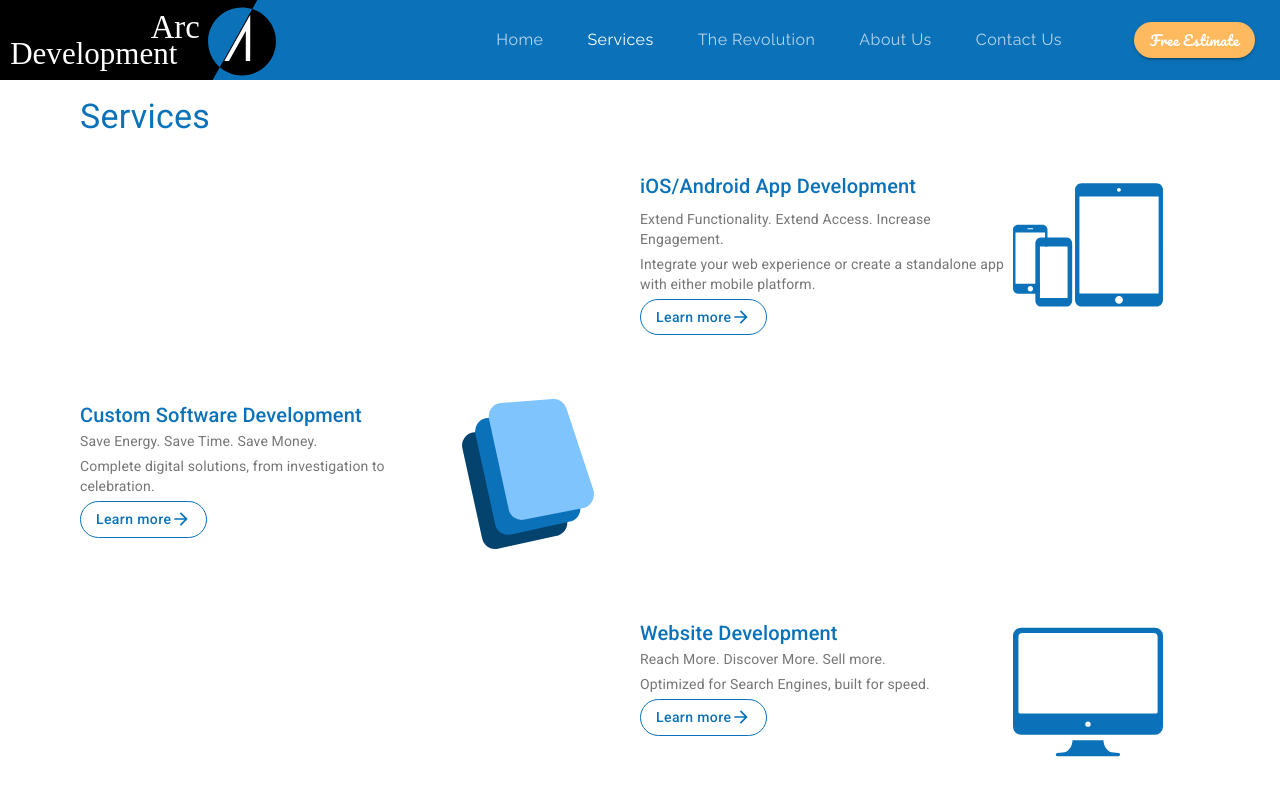
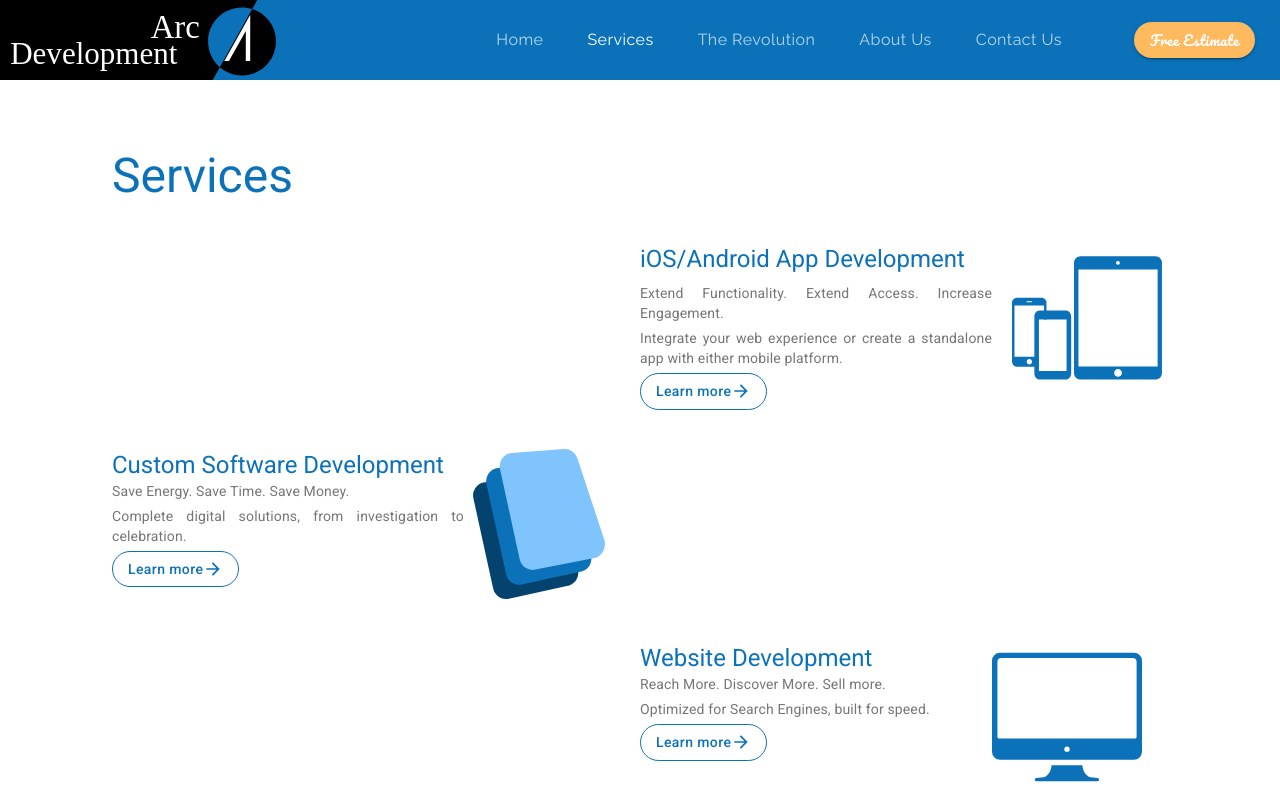
Before and after one commit to EhsanEbneKhodadad/Arc-Development, a React (Create React App) app: page /services in a window 1280 px wide. Shown: the top 800 px of the page. Built offline with nearby package versions, Linux system fonts and the light colour scheme.

Commit message:
fix bugs

```diff
--- a/src/components/Dialog/EstimateDialog.js
+++ b/src/components/Dialog/EstimateDialog.js
@@ -52,9 +52,15 @@ const useStyles = makeStyles((theme) => ({
   },
   btnContainer: {
     marginTop: "4rem",
+    [theme.breakpoints.down("xs")]: {
+      margin: "0",
+    },
   },
   margin: {
     margin: "2rem 0 0 4rem",
+    [theme.breakpoints.down("sm")]: {
+      margin: "2rem 0 0 0",
+    },
   },
   price: {
     color: theme.palette.secondary.main,
--- a/src/components/Home/AppDevelopment.js
+++ b/src/components/Home/AppDevelopment.js
@@ -28,13 +28,13 @@ const AppDevelopment = (props) => {
       <Grid item className={classes.right}>
         <Grid container alignItems="center">
           <Grid item md={8} xs={9}>
-            <Typography variant="h6" color="primary" gutterBottom>
+            <Typography variant="h5" color="primary" paragraph>
               iOS/Android App Development
             </Typography>
-            <Typography variant="body2" color="textSecondary" gutterBottom>
+            <Typography variant="body2" color="textSecondary" paragraph>
               Extend Functionality. Extend Access. Increase Engagement.
             </Typography>
-            <Typography variant="body2" color="textSecondary" gutterBottom>
+            <Typography variant="body2" color="textSecondary" paragraph>
               Integrate your web experience or create a standalone app with
               either mobile platform.
             </Typography>
--- a/src/components/Home/Revolution.js
+++ b/src/components/Home/Revolution.js
@@ -46,7 +46,7 @@ const Revolution = (props) => {
       <Grid item>
         <Card className={classes.root}>
           <CardContent>
-            <Typography variant="h6" color="primary">
+            <Typography variant="h5" color="primary" paragraph>
               The Revolution
             </Typography>
             <Typography color="textSecondary" align="justify">
--- a/src/components/Home/SoftwareDevelopment.js
+++ b/src/components/Home/SoftwareDevelopment.js
@@ -30,13 +30,13 @@ const SoftwareDevelopment = (props) => {
       <Grid item className={classes.margin}>
         <Grid container>
           <Grid item md={4} xs={9}>
-            <Typography variant="h6" color="primary">
+            <Typography variant="h5" color="primary" paragraph>
               Custom Software Development
             </Typography>
-            <Typography variant="body2" color="textSecondary" gutterBottom>
+            <Typography variant="body2" color="textSecondary" paragraph>
               Save Energy. Save Time. Save Money.
             </Typography>
-            <Typography variant="body2" color="textSecondary" gutterBottom>
+            <Typography variant="body2" color="textSecondary" paragraph>
               Complete digital solutions, from investigation to{" "}
               <span className={classes.span}>celebration</span>.
             </Typography>
--- a/src/components/Home/Technology.js
+++ b/src/components/Home/Technology.js
@@ -58,10 +58,10 @@ const Technology = (props) => {
           alignItems="center"
           className={classes.center}
         >
-          <Grid item md={4} sm={8}>
+          <Grid item md={5} sm={8}>
             <Grid container justifyContent="center" spacing={3}>
               <Grid item>
-                <Typography variant="h6" color="primary">
+                <Typography variant="h5" color="primary">
                   Bringing West Coast Technology to the Midwest
                 </Typography>
               </Grid>
--- a/src/components/Home/WebsiteDevelopment.js
+++ b/src/components/Home/WebsiteDevelopment.js
@@ -30,13 +30,13 @@ const WebsiteDevelopment = (props) => {
       <Grid item className={classes.margin}>
         <Grid container>
           <Grid item md={4} xs={9}>
-            <Typography variant="h6" color="primary">
+            <Typography variant="h5" color="primary" paragraph>
               Website Development
             </Typography>
-            <Typography variant="body2" color="textSecondary" gutterBottom>
+            <Typography variant="body2" color="textSecondary" paragraph>
               Reach More. Discover More. Sell more.
             </Typography>
-            <Typography variant="body2" color="textSecondary" gutterBottom>
+            <Typography variant="body2" color="textSecondary" paragraph>
               Optimized for Search Engines, built for speed.
             </Typography>
             <LearnBtn
--- a/src/container/Estimate.js
+++ b/src/container/Estimate.js
@@ -217,6 +217,7 @@ const Estimate = () => {
         setEmail("");
         setPhone("");
         setMessage("");
+        setQuestions(_.cloneDeep(data));
       })
       .catch((err) => {
         swal("Error", "", "error");
--- a/src/container/Services.js
+++ b/src/container/Services.js
@@ -12,6 +12,17 @@ import software from "../assets/software.svg";
 import website from "../assets/website.svg";
 
 const useStyles = makeStyles((theme) => ({
+  marginTop: {
+    marginTop: "3rem",
+    padding: "1rem 7rem",
+    minHeight: "90vh",
+    [theme.breakpoints.down("md")]: {
+      padding: "2rem 5rem",
+    },
+    [theme.breakpoints.down("xs")]: {
+      padding: "2rem",
+    },
+  },
   img: {
     width: "150px",
     height: "150px",
@@ -20,15 +31,7 @@ const useStyles = makeStyles((theme) => ({
       height: "150px",
     },
   },
-  title: {
-    paddingLeft: "5rem",
-    marginTop: "1rem",
-    [theme.breakpoints.down("sm")]: {
-      paddingLeft: "0",
-    },
-  },
   item: {
-    padding: "2rem 5rem",
     [theme.breakpoints.down("sm")]: {
       padding: "2rem",
     },
@@ -41,13 +44,9 @@ const Services = (props) => {
   const matches = useMediaQuery(theme.breakpoints.down("sm"));
 
   return (
-    <Grid
-      container
-      direction="column"
-      alignItems={matches ? "center" : "flex-start"}
-    >
-      <Grid item className={classes.title}>
-        <Typography variant="h4" color="primary">
+    <Grid container direction="column" justifyContent='space-around' className={classes.marginTop}>
+      <Grid item>
+        <Typography variant="h3" color="primary">
           Services
         </Typography>
       </Grid>
@@ -58,13 +57,23 @@ const Services = (props) => {
         className={classes.item}
       >
         <Grid item md={4} xs={9}>
-          <Typography variant="h6" color="primary" gutterBottom>
+          <Typography variant="h5" color="primary" gutterBottom>
             iOS/Android App Development
           </Typography>
-          <Typography variant="body2" color="textSecondary" gutterBottom>
+          <Typography
+            variant="body2"
+            color="textSecondary"
+            gutterBottom
+            align="justify"
+          >
             Extend Functionality. Extend Access. Increase Engagement.
           </Typography>
-          <Typography variant="body2" color="textSecondary" gutterBottom>
+          <Typography
+            variant="body2"
+            color="textSecondary"
+            gutterBottom
+            align="justify"
+          >
             Integrate your web experience or create a standalone app with either
             mobile platform.
           </Typography>
@@ -77,7 +86,7 @@ const Services = (props) => {
             }}
           />
         </Grid>
-        <Grid item md={2} xs={3}>
+        <Grid item md={2} xs={3} style={{ paddingLeft: 20 }}>
           <img alt="Mobile" src={mobile} className={classes.img} />
         </Grid>
       </Grid>
@@ -88,13 +97,23 @@ const Services = (props) => {
         className={classes.item}
       >
         <Grid item md={4} xs={9}>
-          <Typography variant="h6" color="primary">
+          <Typography variant="h5" color="primary">
             Custom Software Development
           </Typography>
-          <Typography variant="body2" color="textSecondary" gutterBottom>
+          <Typography
+            variant="body2"
+            color="textSecondary"
+            gutterBottom
+            align="justify"
+          >
             Save Energy. Save Time. Save Money.
           </Typography>
-          <Typography variant="body2" color="textSecondary" gutterBottom>
+          <Typography
+            variant="body2"
+            color="textSecondary"
+            gutterBottom
+            align="justify"
+          >
             Complete digital solutions, from investigation to{" "}
             <span className={classes.span}>celebration</span>.
           </Typography>
@@ -118,13 +137,23 @@ const Services = (props) => {
         className={classes.item}
       >
         <Grid item md={4} xs={9}>
-          <Typography variant="h6" color="primary">
+          <Typography variant="h5" color="primary">
             Website Development
           </Typography>
-          <Typography variant="body2" color="textSecondary" gutterBottom>
+          <Typography
+            variant="body2"
+            color="textSecondary"
+            gutterBottom
+            align="justify"
+          >
             Reach More. Discover More. Sell more.
           </Typography>
-          <Typography variant="body2" color="textSecondary" gutterBottom>
+          <Typography
+            variant="body2"
+            color="textSecondary"
+            gutterBottom
+            align="justify"
+          >
             Optimized for Search Engines, built for speed.
           </Typography>
           <LearnBtn
```
Also changed, not shown: src/components/Home/Estimate.js (+5 -9 lines), src/container/About.js (+11 -11 lines), src/container/Revolution.js (+19 -42 lines).
